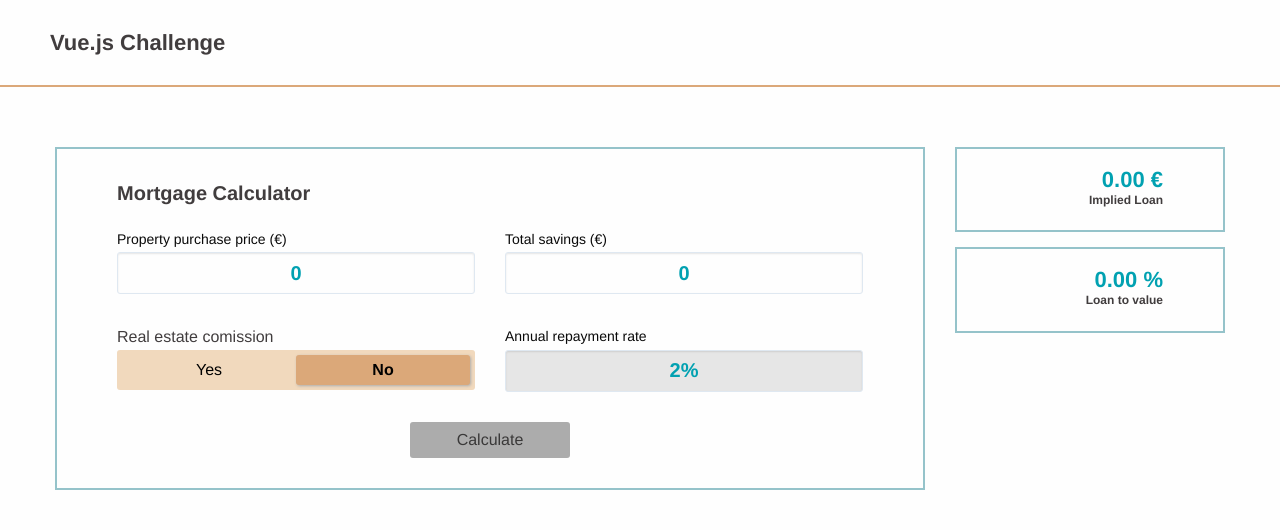
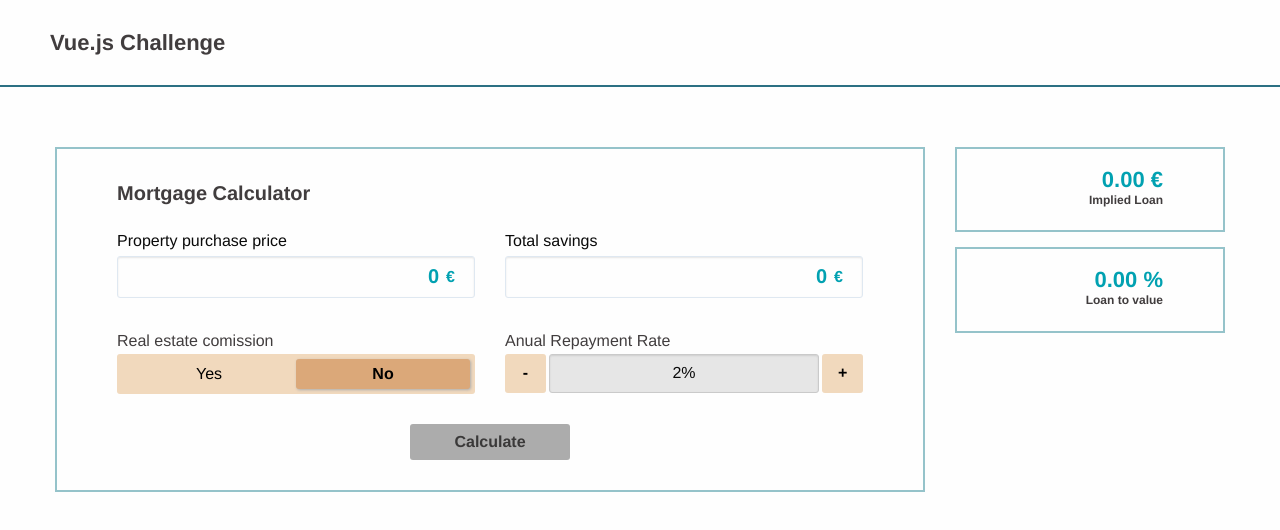
Before and after one commit to sofiapuch/mortgage-calculator, a Vue app: page / in a window 1280 px wide. Shown: the top 530 px of the page. Built offline with nearby package versions, Linux system fonts and the light colour scheme.

Commit message:
Add a few more styling adjustments

```diff
--- a/src/components/MortgageCalculator.vue
+++ b/src/components/MortgageCalculator.vue
@@ -9,32 +9,46 @@
                 <h3 class="mortgage-calculator__title cell">Mortgage Calculator</h3>
 
                 <div class="grid-x grid-margin-x">
-                    <div class="mortgage-calculator__section cell medium-6">
-                        <label for="purchase-price">Property purchase price (€)</label>
+                    <div
+                        class="mortgage-calculator__section mortgage-calculator__section--euros cell medium-6"
+                        :class="{error: purchasePriceValidity === false}"
+                    >
+                        <label for="purchase-price">Property purchase price</label>
                         <input
                             id="purchase-price"
                             name="purchase-price"
                             type="number"
+                            class="mortgage-calculator__input"
                             v-model.number="purchasePrice"
                             @blur="validatePurchasePrice"/>
-                        <p class="error" v-if="!purchasePriceValidity">Please enter a valid number</p>
+                        <p
+                            class="mortgage-calculator__error-message"
+                            v-if="!purchasePriceValidity">
+                            Please enter a valid number
+                        </p>
                     </div>
-                    <div class="mortgage-calculator__section cell medium-6">
-                        <label for="total-savings">Total savings (€)</label>
+                    <div
+                        class="mortgage-calculator__section mortgage-calculator__section--euros cell medium-6"
+                        :class="{error: totalSavingsValidity === false}"
+                    >
+                        <label for="total-savings">Total savings</label>
                         <input
                             id="total-savings"
                             name="total-savings"
                             type="number"
+                            class="mortgage-calculator__input"
                             v-model.number="totalSavings"
                             @blur="validateTotalSavings"/>
-                        <p class="error" v-if="!totalSavingsValidity">Please enter a valid number</p>
+                        <p
+                            class="mortgage-calculator__error-message"
+                            v-if="!totalSavingsValidity">Please enter a valid number
+                        </p>
                     </div>
                     <div class="mortgage-calculator__section cell medium-6">
                         <RealEstateToggle v-model="realEstateCommission" />
                     </div>
                     <div class="mortgage-calculator__section cell medium-6">
-                        <label for="">Annual repayment rate</label>
-                        <input type="text" value="2%" disabled/>
+                        <RepaymentRateIncremental />
                     </div>
                     <div class="mortgage-calculator__button-wrapper cell">
                         <button
@@ -74,6 +88,7 @@ const BROKER_TAX = 0.0714;
 const CITY_TAX = 0.06;
 
 import RealEstateToggle from './customFormElements/RealEstateToggle.vue';
+import RepaymentRateIncremental from './customFormElements/RepaymentRateIncremental.vue';
 import MortgageOption from './MortgageOption.vue';
 import RatesTable from './RatesTable.vue';
 
@@ -83,6 +98,7 @@ import calculateTotalCosts from '../utils/mortgage-utils';
 export default {
     components: {
         RealEstateToggle,
+        RepaymentRateIncremental,
         MortgageOption,
         RatesTable
     },
@@ -183,6 +199,7 @@ $button-hover-color: #dba879;
 $error-color: #c41c1c;
 
 .mortgage-calculator {
+    $this: &;
 
     &__title {
         font-size: 20px;
@@ -194,23 +211,50 @@ $error-color: #c41c1c;
         margin-bottom: 30px;
         position: relative;
 
-        .error {
-            bottom: -20px;
-            color: $error-color;
-            font-size: 12px;
-            font-weight: 700;
-            position: absolute;
+        &--euros {
+            &:after {
+                color: $input-value-color;
+                content: '€';
+                font-weight: 700;
+                position: absolute;
+                right: 20px;
+                top: 54%;
+            }
         }
 
-        input {
-            color: $input-value-color;
-            border-color: $input-border-color;
-            border-radius: 3px;
-            font-size: 20px;
-            font-weight: 700;
-            padding: 20px 20px;
-            text-align: center;
+        &.error {
+            #{$this}__input {
+                background-color: rgba( $error-color, .1);
+                border-color: $error-color;
+                color: $error-color;
+            }
+
+            &:after {
+                color: $error-color;
+            }
         }
+
+        label {
+            font-size: 16px;
+        }
+    }
+
+    &__input {
+        color: $input-value-color;
+        border-color: $input-border-color;
+        border-radius: 3px;
+        font-size: 20px;
+        font-weight: 700;
+        padding: 20px 35px;
+        text-align: right;
+    }
+
+    &__error-message {
+        bottom: -20px;
+        color: $error-color;
+        font-size: 12px;
+        font-weight: 700;
+        position: absolute;
     }
 
     &__button-wrapper {
@@ -222,11 +266,13 @@ $error-color: #c41c1c;
         border-radius: 3px;
         color: #fff;
         cursor: pointer;
+        font-weight: 700;
         min-width: 160px;
         padding: 10px 20px;
 
         &:hover {
             background: $button-hover-color;
+            box-shadow: 1px 1px 3px #acacac;
             color: #413d3e;
         }
 
--- /dev/null
+++ b/src/components/customFormElements/RepaymentRateIncremental.vue
@@ -0,0 +1,44 @@
+<template>
+    <p>Anual Repayment Rate</p>
+    <div class="repayment-rate-incremental">
+        <button class="repayment-rate-incremental__button">-</button>
+        <input type="text" value="2%" disabled/>
+        <button class="repayment-rate-incremental__button">+</button>
+    </div>
+</template>
+
+<script>
+// Dummy component, doesn't do anything since it's not used for fetching data atm
+export default {}
+</script>
+
+<style lang="scss" scoped>
+
+$main-bg-color: #f1d9bd;
+$active-color: #dba879;
+
+.repayment-rate-incremental {
+    align-items: center;
+    display: flex;
+
+    &__button {
+        background: $main-bg-color;
+        border-radius: 3px;
+        height: 39px;
+        font-weight: 900;
+        width: 55px;
+
+        &:hover {
+            background: $active-color;
+            box-shadow: 1px 1px 3px #acacac;
+            cursor: pointer;
+        }
+    }
+
+    input {
+        border-radius: 3px;
+        margin: 0 3px !important;
+        text-align: center;
+    }
+}
+</style>
--- a/src/components/layout/TheHeader.vue
+++ b/src/components/layout/TheHeader.vue
@@ -9,7 +9,7 @@ export default {}
 </script>
 
 <style lang="scss" scoped>
-$header-border: #dba879;
+$header-border: #2c7083;
 
 .the-header {
     border-bottom: 2px solid $header-border;
```
